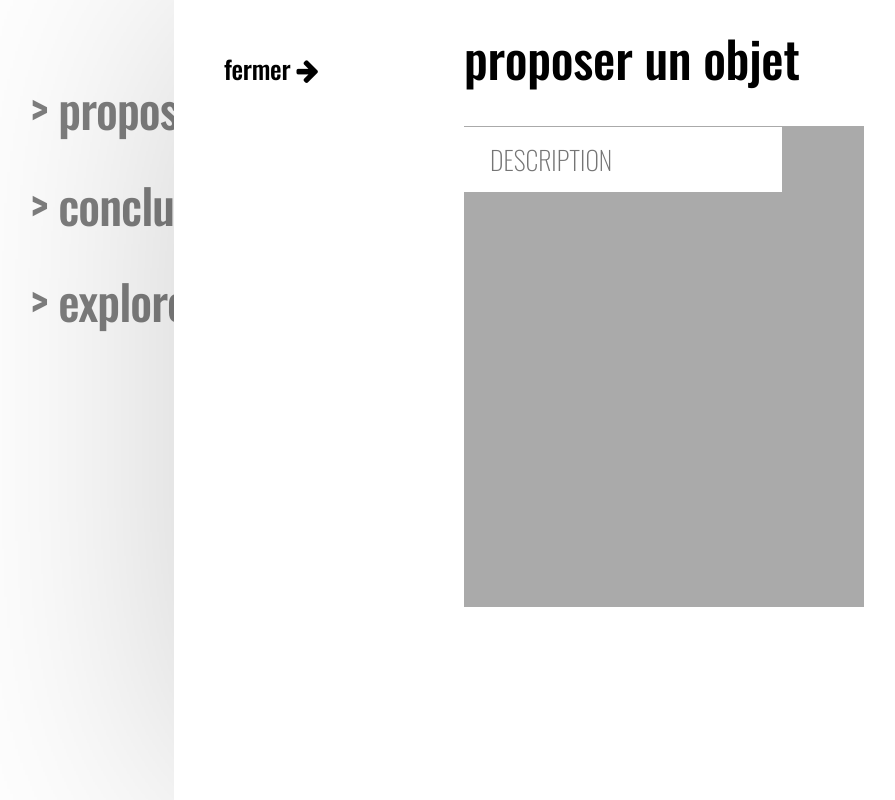
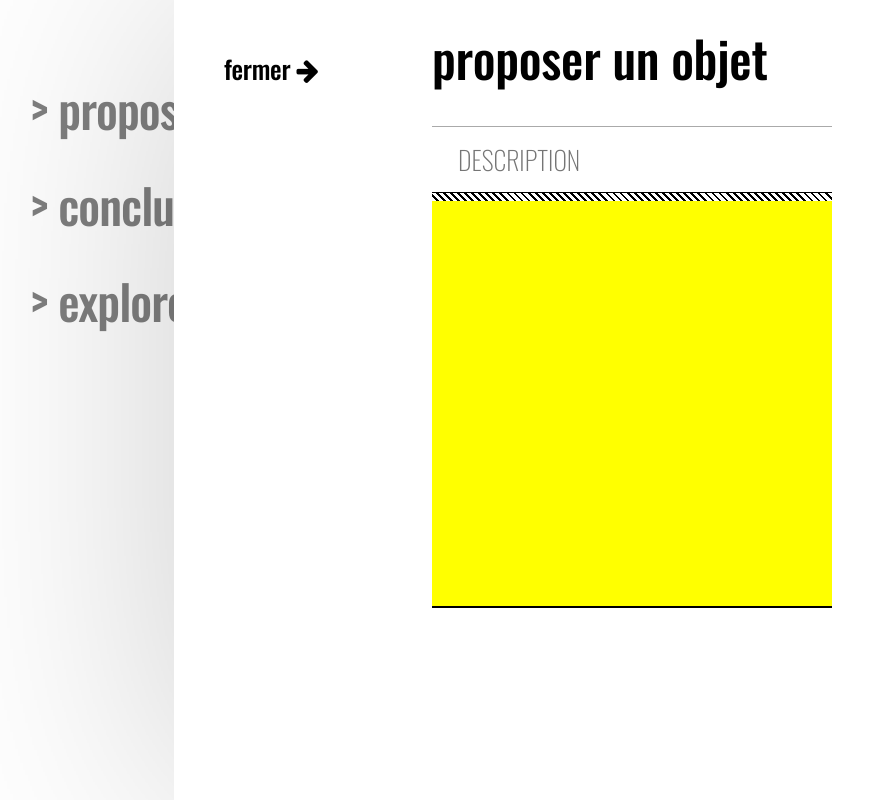
Before and after one commit to OkayX6/Liste, a React app in the folder Liste.Web/: page / in a window 1280 px wide. Shown: the whole page, without its empty margins (18-913 px from the left). Built offline with nearby package versions, Linux system fonts and the light colour scheme.

Commit message:
Getting to a clean CSS state & layout structure

```diff
--- a/Liste.Web/src/index.css
+++ b/Liste.Web/src/index.css
@@ -31,6 +31,8 @@
 input[type="text"] {
     padding: 0.5em 1em;
     text-transform: uppercase;
+    border-top: 1px solid #aaa;
+    border-bottom: 1px solid black;
 }
 
 #title {
@@ -75,10 +77,6 @@
     transition: opacity 0.4s;
 }
 
-/*nav.active::after {
-    opacity: 0;
-}*/
-
 nav .nav-item {
     text-decoration: none;
     letter-spacing: -0.02em;
@@ -104,7 +102,6 @@
     padding-left: 0%;
     left: 125px;
     margin-top:1em;
-    /*background: #7F7F7F;*/
     background: #FFFF00;
     opacity: 0.7;
     -webkit-transform: scale3d(0,1,1);
@@ -156,7 +153,7 @@
 section .section-close-button {
     display: inline-block;
     font-size: 26px;
-    width: 15rem;
+    width: 13rem;
     vertical-align: baseline;
 }
 
@@ -169,39 +166,65 @@
 
 section .section-content-part .left-part {
     display: inline-block;
-    width: 15rem;
+    width: 13rem;
 }
 
 section .section-content-part .right-part {
     display: inline-block;
 }
 
+/* FORM - Create input */
 .add-item-form {
-    /*border:solid #FFF;*/
-    border-top: 1px solid;
-    border-top-color: #AAA;
-    /*border-top-width: 1px;*/
+    border-bottom: 2px solid;
+    border-bottom-color: #000;
     margin-top: 2rem;
     width: 25rem;
     height: 30rem;
+    background: yellow;
+}
+
+/* FORM: 1/2 - DESCRIPTION */
+.add-item-form .add-item-description {
+    display: block;
+    position: relative;
+    width: 100%;
+    z-index: 2;
 }
 
 .add-item-form input[name="description"] {
-    display: inline-block;
-    position: absolute;
-    z-index: 2;
+    position: relative;
+    display: block;
+    width: 100%;
+    box-sizing: border-box;
+    background-color: white;
 }
 
+.decoration-under-input {
+    /*display: block;*/
+    /*position:relative;*/
+    background: repeating-linear-gradient(
+        45deg,
+        white,
+        white 3px,
+        black 3px,
+        black 5px
+    );
+    height: 8px;
+}
+
+/* FORM: 2/2 - PICTURE */
 .add-item-form .add-item-picture {
-    display: block;
-    position: relative;
+    /*display: block;*/
+    position: absolute;
+    /*top: 0;*/
+    bottom: 0;
     width: 100%;
-    height: 100%;
+    /*height: 100%;*/
 }
 
 .add-item-form input[name="picture"] {
-    display: block;
-    position: absolute;
+    /*display: block;
+    position: absolute;*/
     cursor: pointer; /* "hand" cursor */
     width: 100%;
     height: 100%;
--- a/Liste.Web/src/index.js
+++ b/Liste.Web/src/index.js
@@ -111,11 +111,15 @@
                             <div className="left-part"></div>
                             <div className="right-part">
                                 <form className="add-item-form">
-                                    <input type="text" name="description" placeholder="description" />
-                                    <div className="add-item-picture">
+                                    <div className="add-item-description">
+                                        <input type="text" name="description" placeholder="description" />
+                                        <div className="decoration-under-input">
+                                        </div>
+                                    </div>
+                                    {/* <div className="add-item-picture">
                                         <div className="picture-upload-bg"></div>
                                         <input type="file" name="picture" />
-                                    </div>
+                                    </div> */}
                                 </form>
                             </div>
                         </div>
```
